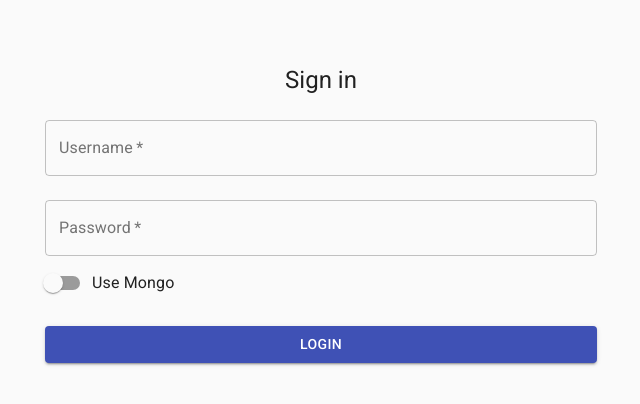
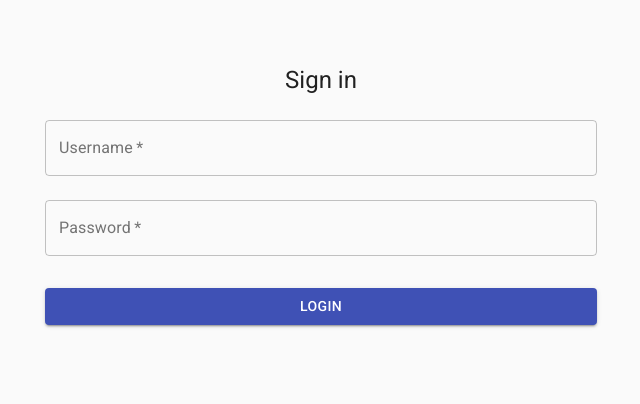
Before and after one commit to Chubop/Admin, a React (Create React App) app: page /login in a window 1280 px wide. Shown: the top 404 px of the page, without its empty margins (319-959 px from the left). Built offline with nearby package versions, Linux system fonts and the light colour scheme.

Commit message:
Removed Mongo Button (#30)

```diff
--- a/src/pages/Authentication/SignIn.js
+++ b/src/pages/Authentication/SignIn.js
@@ -36,8 +36,6 @@ export function SignIn(props){
         password: ''
     })
     const [error, setError] = useState(false)
-
-    const [mongoSelect, setMongoSelect] = useState(JSON.parse(localStorage.getItem('useMongo')) ? true : false)
 
     const handleChange = (event) => {
         let newValue = event.target.value
@@ -104,24 +102,6 @@ export function SignIn(props){
                         label="Remember me"
                     /> */}
 
-                    <div>
-                        <FormControlLabel
-                            control={
-                                <Switch
-                                    checked={mongoSelect}
-                                    onChange={() => {
-                                        let useMongo = mongoSelect
-                                        localStorage.setItem('useMongo', JSON.stringify(!useMongo))
-                                        setMongoSelect(!useMongo)
-                                    }}
-                                    color="primary"
-                                />
-                            }
-                            label="Use Mongo"
-                        />
-                    </div>
-
-
                     <Button  onClick={loginSubmission} type="button" fullWidth variant="contained" color="primary" className={classes.submit}>
                         Login
                     </Button>
--- a/src/settings/settings.js
+++ b/src/settings/settings.js
@@ -1,12 +1,6 @@
 export const API_ROOT = 'http://localhost:5000/admin'
-// export const API_ROOT = 'https://todo-irfrsqnwrq-uc.a.run.app/admin'
-export const MONGO_ROOT = 'https://marlonmongo-irfrsqnwrq-uc.a.run.app/admin'
+// export const MONGO_ROOT = 'https://marlonmongo-irfrsqnwrq-uc.a.run.app/admin' // Production Endpoint
 
 export function UseBackendRoot(){
-    let useMongo = JSON.parse(localStorage.getItem('useMongo'))
-    if(useMongo){
-        return MONGO_ROOT
-    }else{
-        return API_ROOT
-    }
+    return API_ROOT
 }
```
